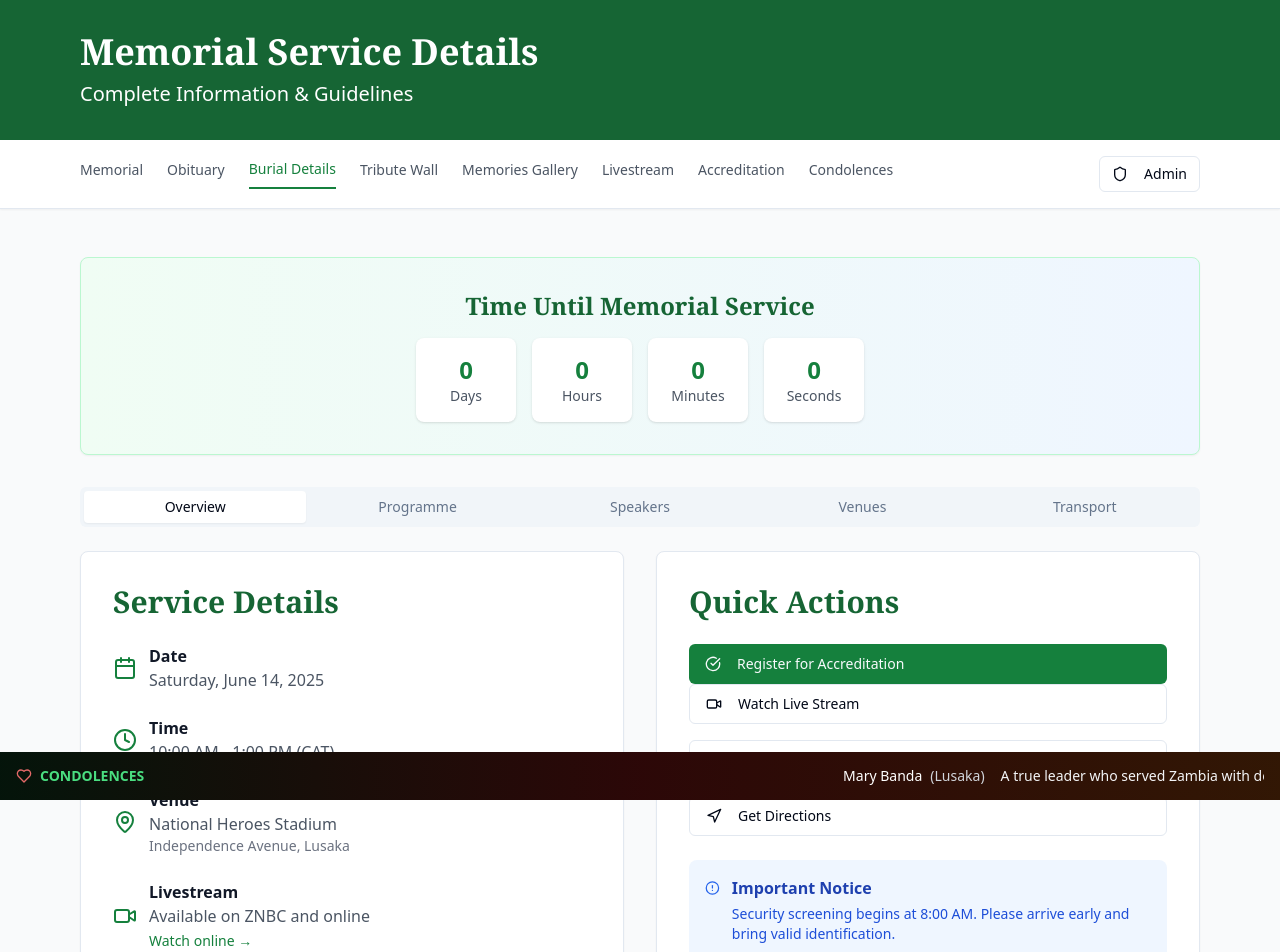
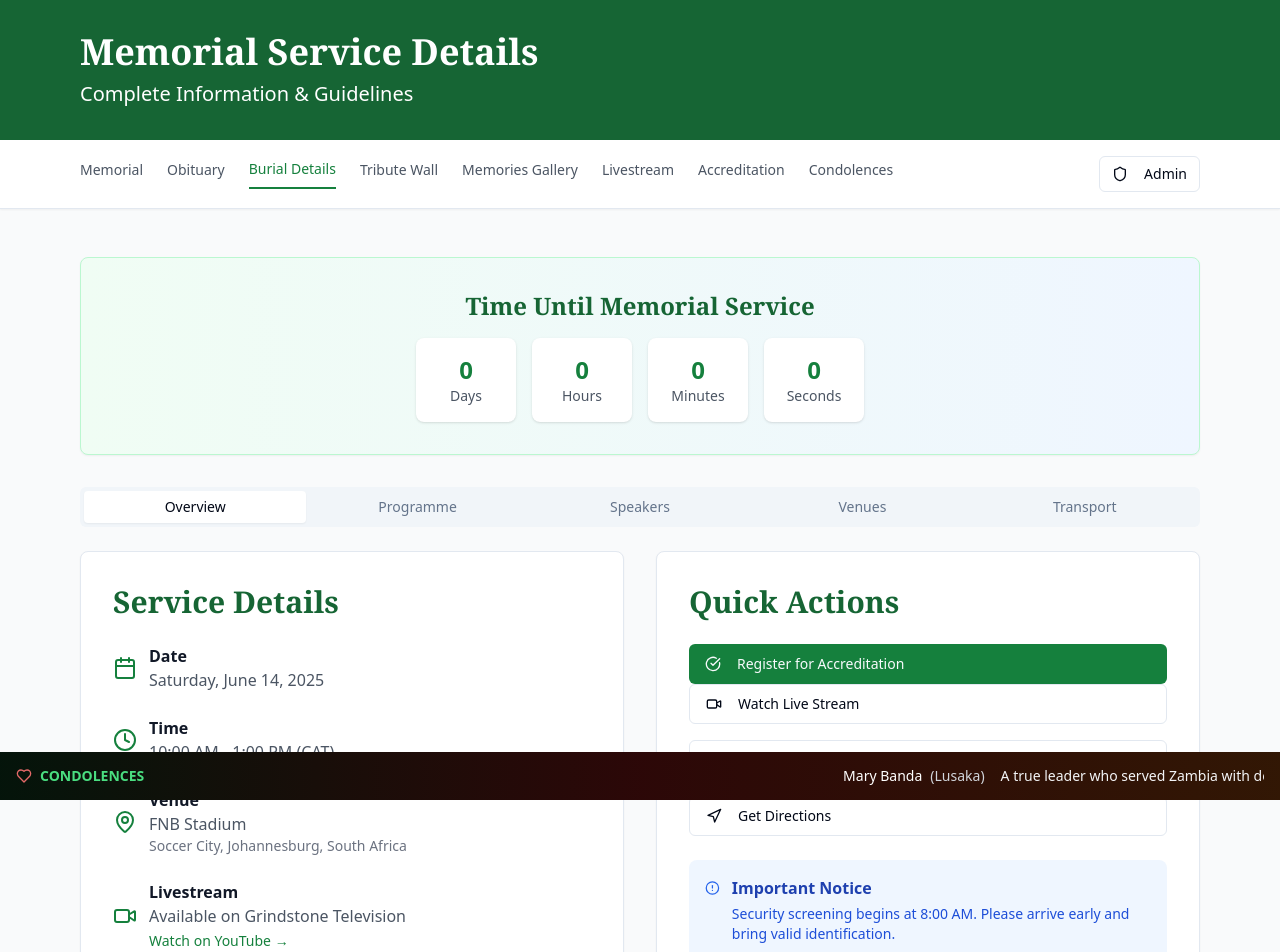
Before and after one commit to sphehcarez/memorial-site, a Next.js app: page /burial-details in a window 1280 px wide. Shown: the top 952 px of the page. Built offline with nearby package versions, Linux system fonts and the light colour scheme; a web font is replaced by a local one.

Commit message:
refactor: update venue and burial site details; modify livestream information and support email

```diff
--- a/app/burial-details/page.tsx
+++ b/app/burial-details/page.tsx
@@ -57,7 +57,7 @@ export default function BurialDetailsPage() {
     {
       time: "8:00 AM",
       event: "Venue preparation and setup",
-      location: "National Heroes Stadium",
+      location: "FNB Stadium",
       status: "preparation",
     },
     { time: "9:00 AM", event: "VIP and family arrival", location: "Private entrance", status: "vip" },
@@ -69,31 +69,29 @@ export default function BurialDetailsPage() {
     { time: "12:00 PM", event: "Cultural performances", location: "Main arena", status: "ceremony" },
     { time: "12:30 PM", event: "Final prayers and benediction", location: "Main arena", status: "ceremony" },
     { time: "1:00 PM", event: "Service conclusion", location: "Main arena", status: "ceremony" },
-    { time: "2:00 PM", event: "Private burial ceremony", location: "Presidential Cemetery", status: "private" },
+    { time: "2:00 PM", event: "Private burial ceremony", location: "Westpark Cemetery", status: "private" },
   ]
 
   const speakers = [
-    { name: "Hon. Hakainde Hichilema", title: "President of Zambia", time: "11:30 AM" },
-    { name: "Hon. Mutale Nalumango", title: "Vice President", time: "11:00 AM" },
     { name: "Most Rev. Alick Banda", title: "Archbishop of Lusaka", time: "10:15 AM" },
-    { name: "Chief Mukuni", title: "Traditional Leader", time: "10:45 AM" },
-    { name: "Dr. Christine Kaseba", title: "Family Representative", time: "11:15 AM" },
+    { name: "Hon. Given Lucinda", title: "Acting President Patriotic Front", time: "11:00 AM" },
+    { name: "Hon. Tasila Lungu", title: "Family Representative", time: "11:15 AM" },
   ]
 
   const venues = [
     {
-      name: "National Heroes Stadium",
+      name: "FNB Stadium",
       type: "Main Venue",
-      capacity: "60,000",
-      address: "Independence Avenue, Lusaka",
+      capacity: "94,000",
+      address: "Soccer City, Johannesburg, South Africa",
       facilities: ["Wheelchair Access", "Medical Station", "VIP Lounge", "Media Center"],
       parking: "Limited - Shuttle Service Recommended",
     },
     {
-      name: "Presidential Cemetery",
+      name: "Westpark Cemetery",
       type: "Burial Site",
       capacity: "Private Ceremony",
-      address: "Embassy Park, Lusaka",
+      address: "Westpark, Johannesburg, South Africa",
       facilities: ["Family Area", "Security Perimeter", "Media Viewing Area"],
       parking: "Restricted Access",
     },
@@ -192,18 +190,23 @@ export default function BurialDetailsPage() {
                     <MapPin className="w-6 h-6 text-green-700" />
                     <div>
                       <h3 className="font-bold text-gray-900">Venue</h3>
-                      <p className="text-gray-600">National Heroes Stadium</p>
-                      <p className="text-gray-500 text-sm">Independence Avenue, Lusaka</p>
+                      <p className="text-gray-600">FNB Stadium</p>
+                      <p className="text-gray-500 text-sm">Soccer City, Johannesburg, South Africa</p>
                     </div>
                   </div>
                   <div className="flex items-center gap-3">
                     <Video className="w-6 h-6 text-green-700" />
                     <div>
                       <h3 className="font-bold text-gray-900">Livestream</h3>
-                      <p className="text-gray-600">Available on ZNBC and online</p>
-                      <Link href="/livestream" className="text-green-700 text-sm hover:underline">
-                        Watch online →
-                      </Link>
+                      <p className="text-gray-600">Available on Grindstone Television</p>
+                      <a
+                        href="https://www.youtube.com/@grindstonetelevisionzambia163"
+                        target="_blank"
+                        rel="noopener noreferrer"
+                        className="text-green-700 text-sm hover:underline"
+                      >
+                        Watch on YouTube →
+                      </a>
                     </div>
                   </div>
                   <div className="flex items-center gap-3">
@@ -439,7 +442,7 @@ export default function BurialDetailsPage() {
                 <Mail className="w-5 h-5 text-green-700" />
                 <div>
                   <h3 className="font-bold">Email Support</h3>
-                  <p className="text-gray-600">memorial@gov.zm</p>
+                  <p className="text-gray-600">info@remberingecl.org</p>
                   <p className="text-gray-500 text-sm">Response within 2 hours</p>
                 </div>
               </div>
```
